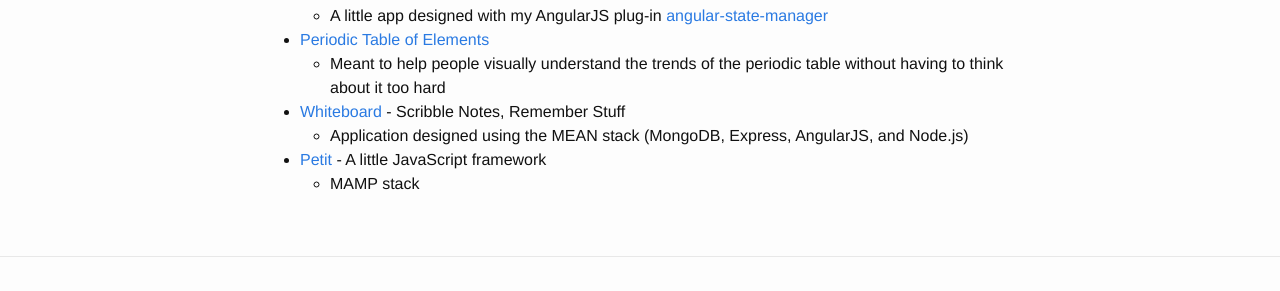
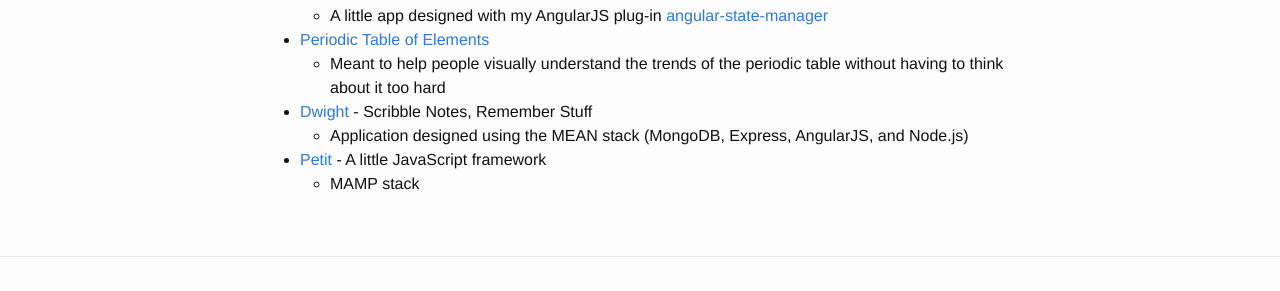
Before and after one commit to joshbeam/joshbeam.github.io, a Jekyll site: the page built from about.md, in a window 1280 px wide. Shown: the part 424-715 px from the top of the page. Built offline with Jekyll 4.4.1, drawn with Linux system fonts in a browser that asks for light colours.

```diff
--- a/_config.yml
+++ b/_config.yml
@@ -4,7 +4,7 @@ email: joshua.a.beam@gmail.com
 description: > # this means to ignore newlines until "baseurl:"
   Website and blog of full-stack JavaScript developer, Joshua Beam.
 baseurl: "" # the subpath of your site, e.g. /blog/
-url: "http://yourdomain.com" # the base hostname & protocol for your site
+url: "http://joshbeam.github.io" # the base hostname & protocol for your site
 twitter_username: joshbeam92
 github_username:  joshbeam
 
--- a/about.md
+++ b/about.md
@@ -15,7 +15,7 @@ permalink: /about/
   - A little app designed with my AngularJS plug-in <a href="http://github.com/joshbeam/angular-state-manager">angular-state-manager</a>
 - <a href="http://periodictable.herokuapp.com">Periodic Table of Elements</a>
   - Meant to help people visually understand the trends of the periodic table without having to think about it too hard
-- <a href="https://whiteboardapp.herokuapp.com">Whiteboard</a> - Scribble Notes, Remember Stuff
+- <a href="https://whiteboardapp.herokuapp.com">Dwight</a> - Scribble Notes, Remember Stuff
   - Application designed using the MEAN stack (MongoDB, Express, AngularJS, and Node.js)
 - <a href="http://www.petitjs.com">Petit</a> - A little JavaScript framework
   - MAMP stack
```
Also changed, not shown: _layouts/default.html (+8 -0 lines).
